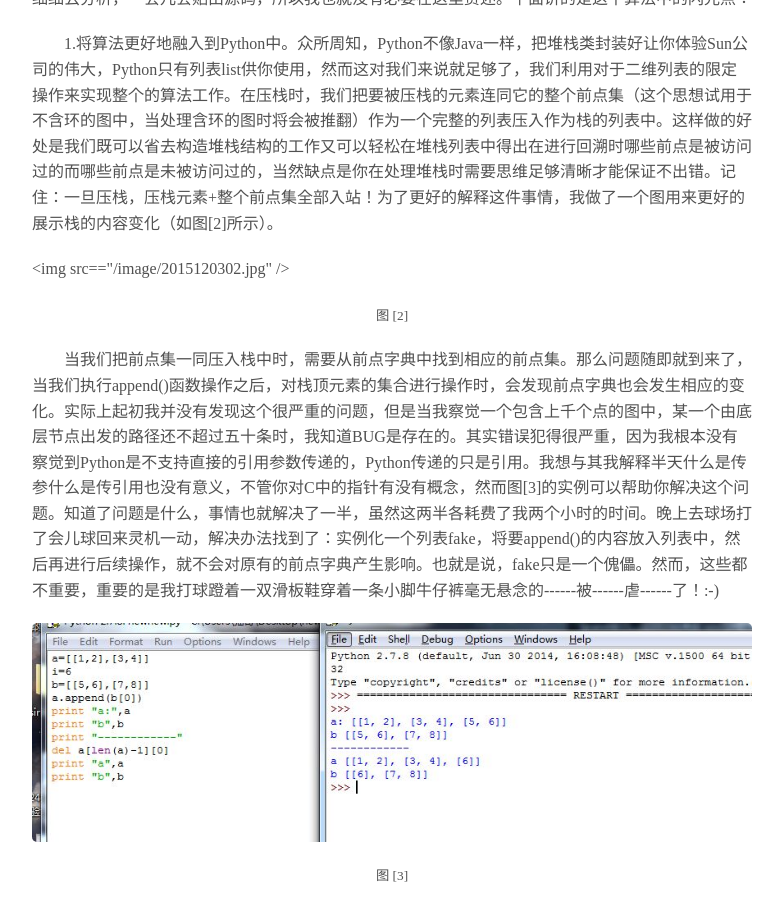
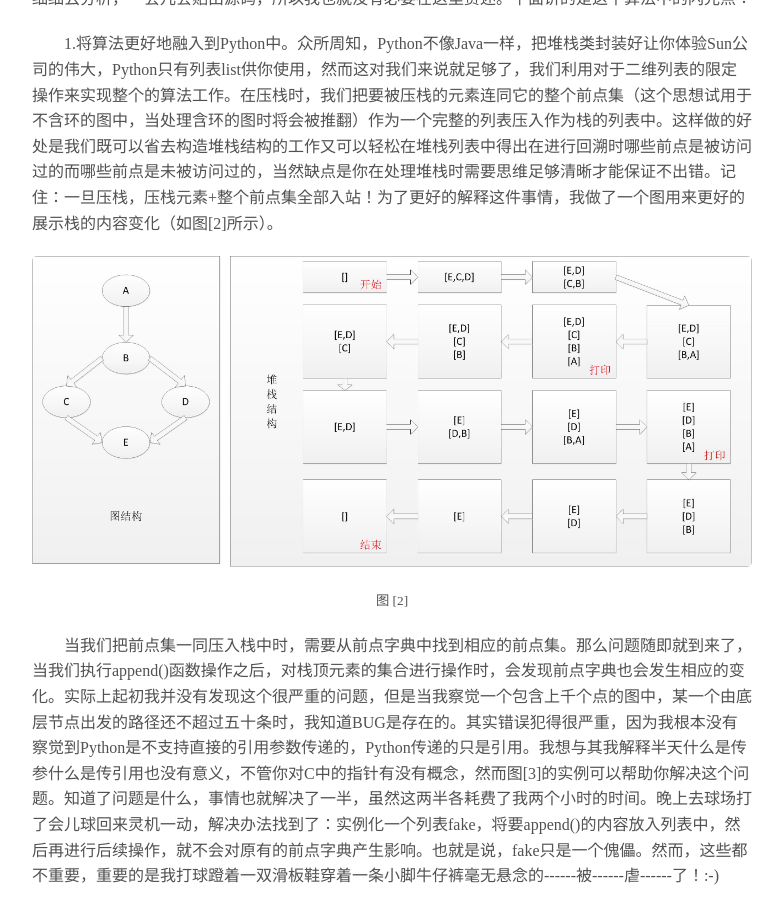
Before and after one commit to SpireCat/spirecat.github.io, a Jekyll site: the page built from _posts/2015-12-2-a-path-search-algorithm-in-python.md, in a window 1280 px wide and 900 px high, scrolled down 1185 px. Shown: the whole window, without its empty margins (248-1031 px from the left). Built offline with Jekyll 4.4.1, drawn with Linux system fonts in a browser that asks for light colours; Markdown is read by kramdown in place of the engine named in the settings; comment, search, counter and statistics services are not loaded.

Commit message:
gai12032

```diff
--- a/_posts/2015-12-2-a-path-search-algorithm-in-python.md
+++ b/_posts/2015-12-2-a-path-search-algorithm-in-python.md
@@ -10,7 +10,7 @@ title: A path search algorithm in python
 <p align="center"><small>图 [1]</small></p>
 <p class="indent">算法的本身是基于深度优先的算法设计的，但是略有不同。大体思想为，首先将起点压入栈中，然后取出栈顶元素的前点集的首个元素压入栈中，一直执行到栈顶元素的前点集为空位置（此时前点集一定在0入度集中），此时打印输出栈。然后将栈顶元素弹出，直到栈顶元素的前点集不为空为止。再次取出前点集的首个元素压栈，以此类推，直到起点也从栈中被弹出为止。当然，这中间还有许多细节需要细细去分析，一会儿会贴出源码，所以我也就没有必要在这里赘述。下面讲的是这个算法中的闪光点：</p>
 <p class="indent">1.将算法更好地融入到Python中。众所周知，Python不像Java一样，把堆栈类封装好让你体验Sun公司的伟大，Python只有列表list供你使用，然而这对我们来说就足够了，我们利用对于二维列表的限定操作来实现整个的算法工作。在压栈时，我们把要被压栈的元素连同它的整个前点集（这个思想试用于不含环的图中，当处理含环的图时将会被推翻）作为一个完整的列表压入作为栈的列表中。这样做的好处是我们既可以省去构造堆栈结构的工作又可以轻松在堆栈列表中得出在进行回溯时哪些前点是被访问过的而哪些前点是未被访问过的，当然缺点是你在处理堆栈时需要思维足够清晰才能保证不出错。记住：一旦压栈，压栈元素+整个前点集全部入站！为了更好的解释这件事情，我做了一个图用来更好的展示栈的内容变化（如图[2]所示）。</p>
-<p><img src=="/image/2015120302.jpg" /></p>
+<p><img src="/image/2015120302.jpg" /></p>
 <p align="center"><small>图 [2]</small></p>
 <p class="indent">当我们把前点集一同压入栈中时，需要从前点字典中找到相应的前点集。那么问题随即就到来了，当我们执行append()函数操作之后，对栈顶元素的集合进行操作时，会发现前点字典也会发生相应的变化。实际上起初我并没有发现这个很严重的问题，但是当我察觉一个包含上千个点的图中，某一个由底层节点出发的路径还不超过五十条时，我知道BUG是存在的。其实错误犯得很严重，因为我根本没有察觉到Python是不支持直接的引用参数传递的，Python传递的只是引用。我想与其我解释半天什么是传参什么是传引用也没有意义，不管你对C中的指针有没有概念，然而图[3]的实例可以帮助你解决这个问题。知道了问题是什么，事情也就解决了一半，虽然这两半各耗费了我两个小时的时间。晚上去球场打了会儿球回来灵机一动，解决办法找到了：实例化一个列表fake，将要append()的内容放入列表中，然后再进行后续操作，就不会对原有的前点字典产生影响。也就是说，fake只是一个傀儡。然而，这些都不重要，重要的是我打球蹬着一双滑板鞋穿着一条小脚牛仔裤毫无悬念的------被------虐------了！:-)</p>
 <p><img src="/image/2015120303.jpg" /></p>
```
